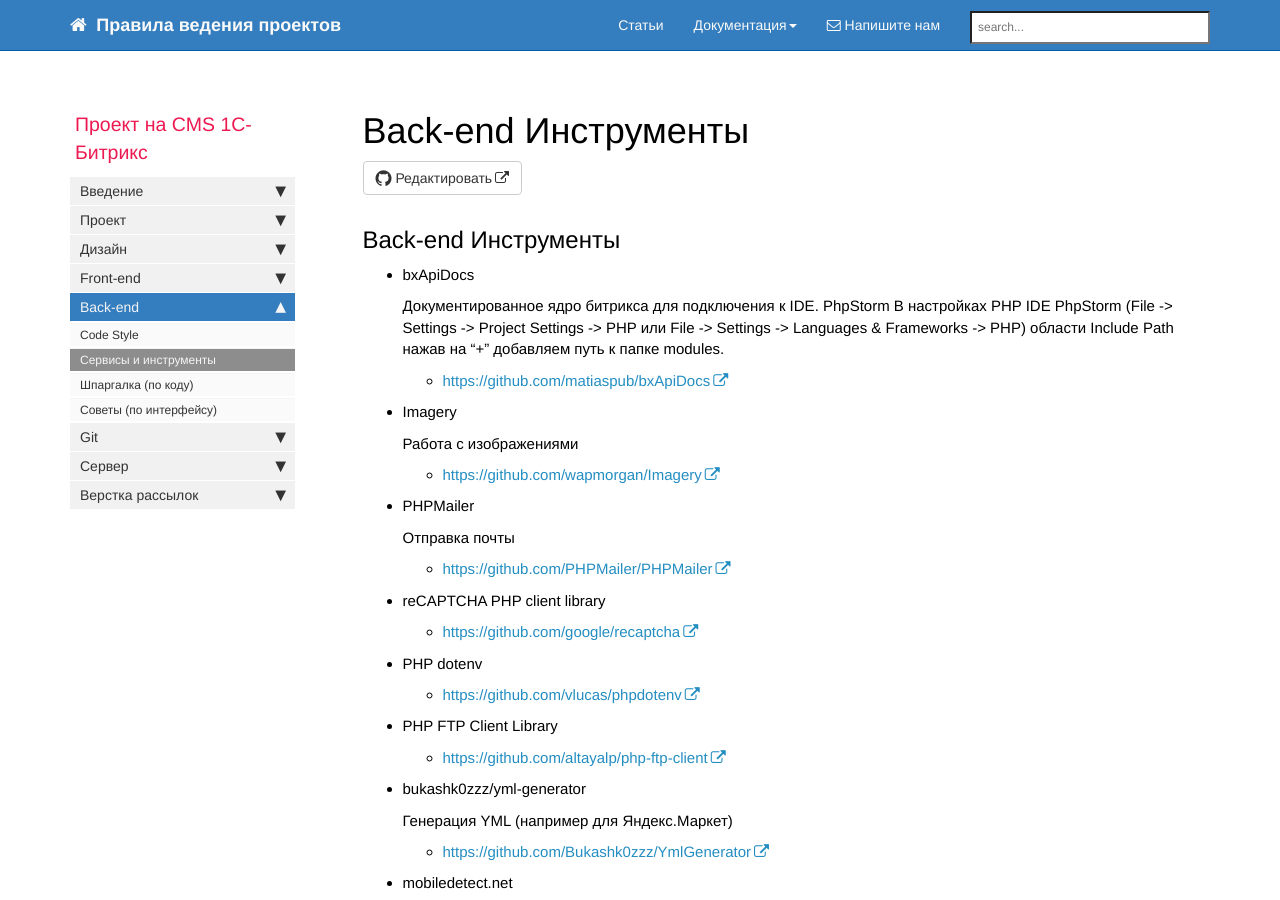
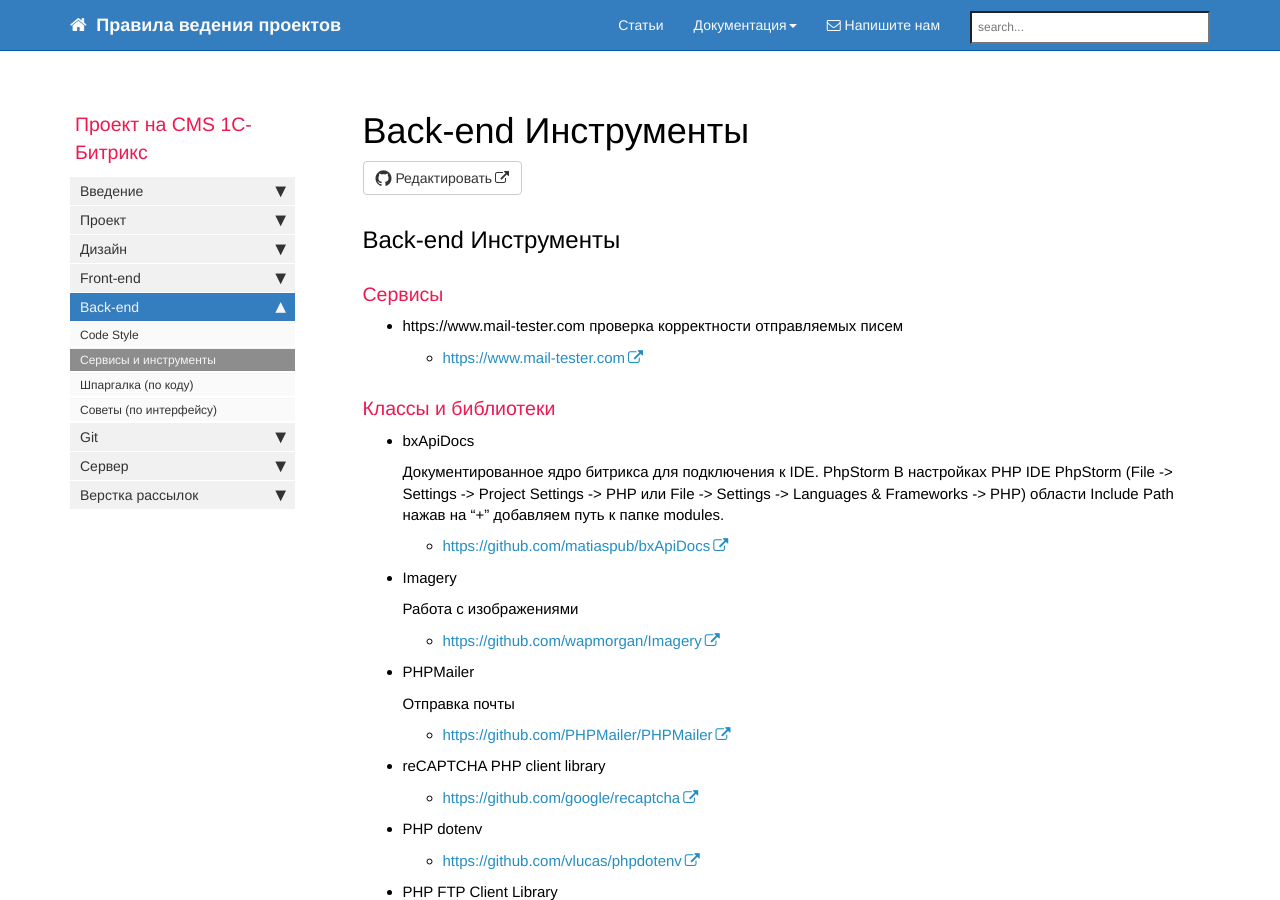
Before and after one commit to gdecider/gdecider.github.io, a Jekyll site: the page built from pages/bx/bx_back-tools.md, in a window 1280 px wide and 900 px high. Built offline with Jekyll 4.4.1, drawn with Linux system fonts in a browser that asks for light colours; nearby versions of some CDN libraries; comment, search, counter and statistics services are not loaded.

Commit message:
Update bx_back-tools.md

```diff
--- a/pages/bx/bx_back-tools.md
+++ b/pages/bx/bx_back-tools.md
@@ -9,6 +9,14 @@
 ---
 
 ## Back-end Инструменты
+
+### Сервисы
+
+* https://www.mail-tester.com проверка корректности отправляемых писем
+
+  * [https://www.mail-tester.com](https://www.mail-tester.com)
+
+### Классы и библиотеки
 
 * bxApiDocs
 
```
